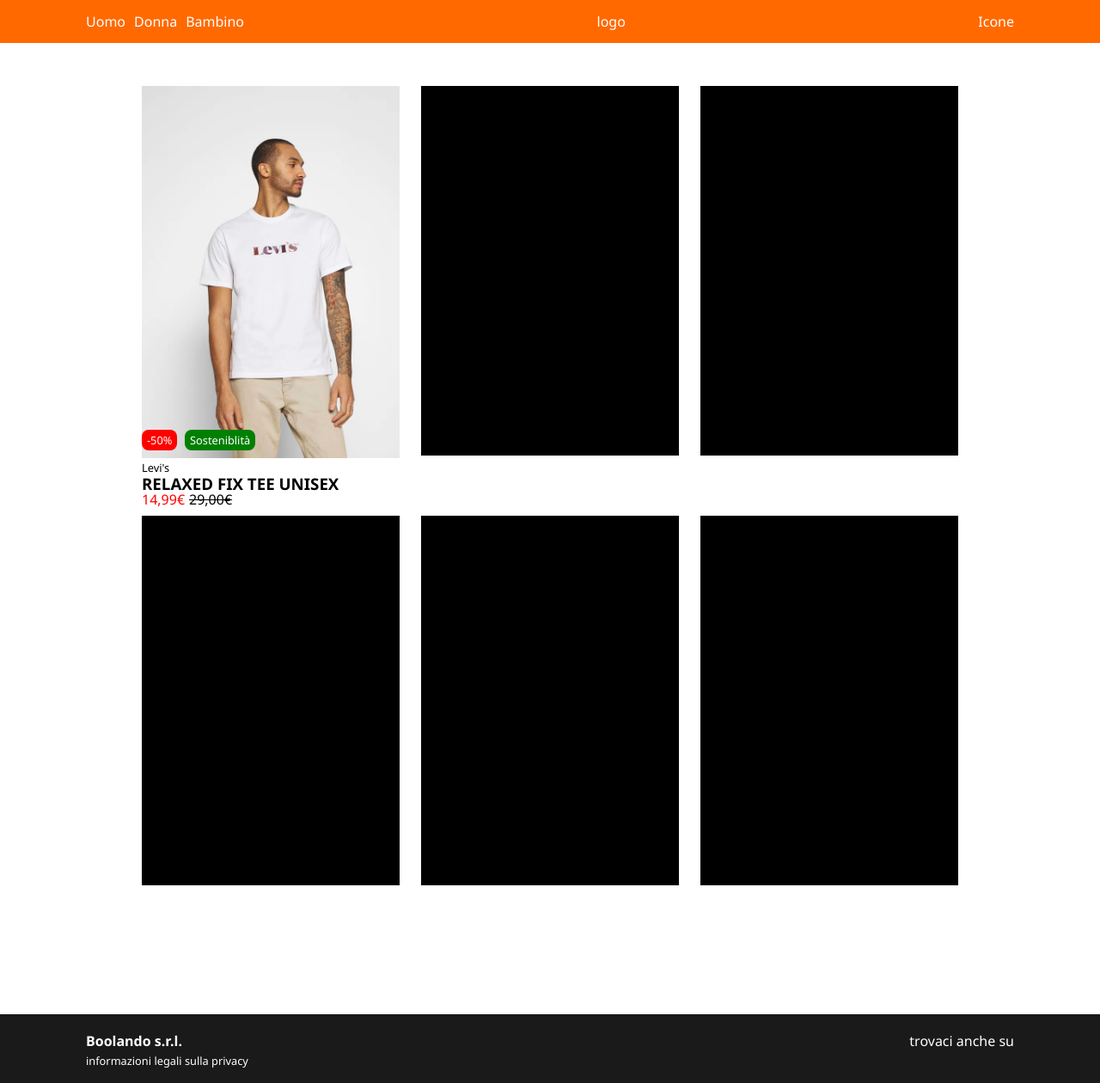
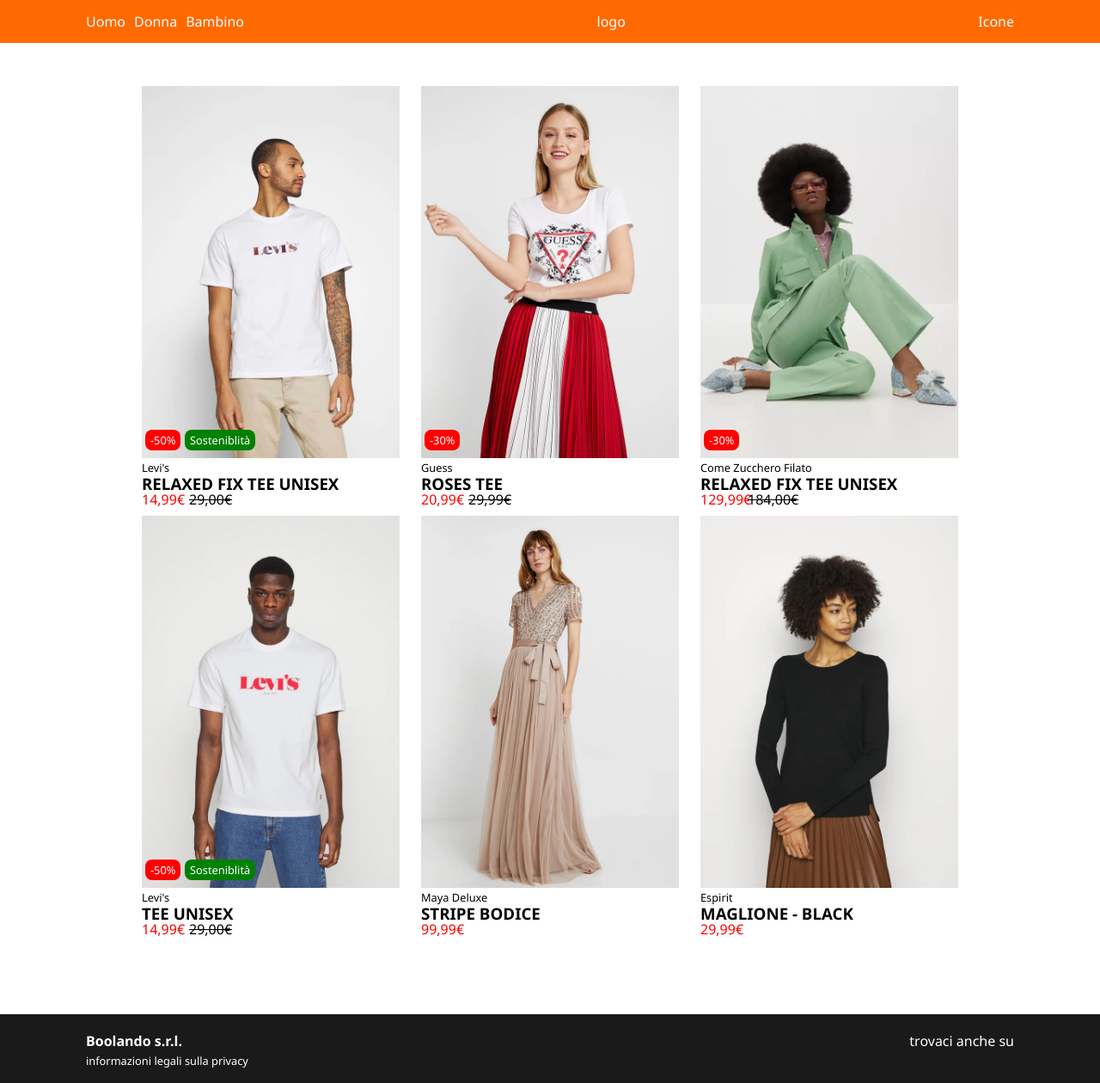
Before and after one commit to LuisJann/html-css-boolando, a plain HTML site: page index.html in a window 1280 px wide. Shown: the whole page at 86% size. Drawn offline with Linux system fonts and the light colour scheme.

Commit message:
Card completate

```diff
--- a/css/style.css
+++ b/css/style.css
@@ -90,6 +90,7 @@
 .discount{
     position: absolute;
     top: 400px;
+    left: 4px;
     background-color: red;
     padding: 3px 6px 3px 6px;
     font-size: .8em;
--- a/index.html
+++ b/index.html
@@ -45,15 +45,52 @@
                 <span class="o-price">29,00€</span>
             </div>
 
-            <div class="card"></div>
+            <div class="card">
+                <img class="image1b" src="img/2b.webp" alt="">
+                <img class="image1" src="img/2.webp" alt="">
+                <span class="discount t-white">-30%</span>
+                <span class="brand">Guess</span>
+                <h3 class="title">ROSES TEE</h3>
+                <span class="n-price t-red">20,99€</span>
+                <span class="o-price">29,99€</span>
+            </div>
 
-            <div class="card"></div>
+            <div class="card">
+                <img class="image1b" src="img/3b 1.webp" alt="">
+                <img class="image1" src="img/3 1.webp" alt="">
+                <span class="discount t-white">-30%</span>
+                <span class="brand">Come Zucchero Filato</span>
+                <h3 class="title">RELAXED FIX TEE UNISEX</h3>
+                <span class="n-price t-red">129,99€</span>
+                <span class="o-price">184,00€</span>
+            </div>
 
-            <div class="card"></div>
+            <div class="card">
+                <img class="image1b" src="img/4b.webp" alt="">
+                <img class="image1" src="img/4.webp" alt="">
+                <span class="discount t-white">-50%</span>
+                <span class="label t-white">Sosteniblità</span>
+                <span class="brand">Levi's</span>
+                <h3 class="title">TEE UNISEX</h3>
+                <span class="n-price t-red">14,99€</span>
+                <span class="o-price">29,00€</span>
+            </div>
 
-            <div class="card"></div>
+            <div class="card">
+                <img class="image1b" src="img/5b.webp" alt="">
+                <img class="image1" src="img/5.webp" alt="">
+                <span class="brand">Maya Deluxe</span>
+                <h3 class="title">STRIPE BODICE</h3>
+                <span class="n-price t-red">99,99€</span>
+            </div>
 
-            <div class="card"></div>
+            <div class="card">
+                <img class="image1b" src="img/6b.webp" alt="">
+                <img class="image1" src="img/6.webp" alt="">
+                <span class="brand">Espirit</span>
+                <h3 class="title">MAGLIONE - BLACK</h3>
+                <span class="n-price t-red">29,99€</span>
+            </div>
         </section>
     </main>
     <!-- /MAIN -->
```
